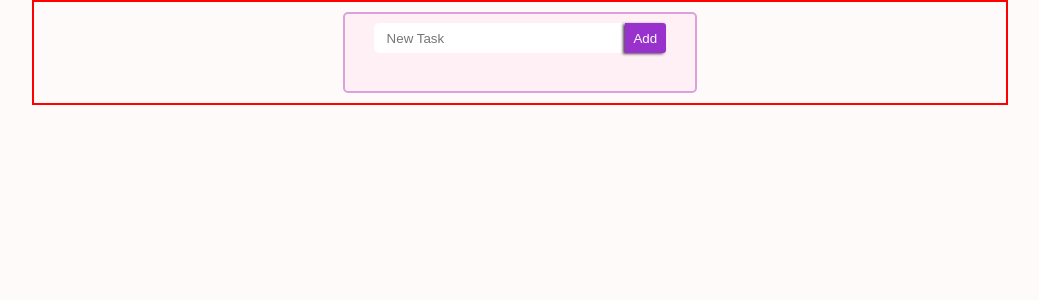
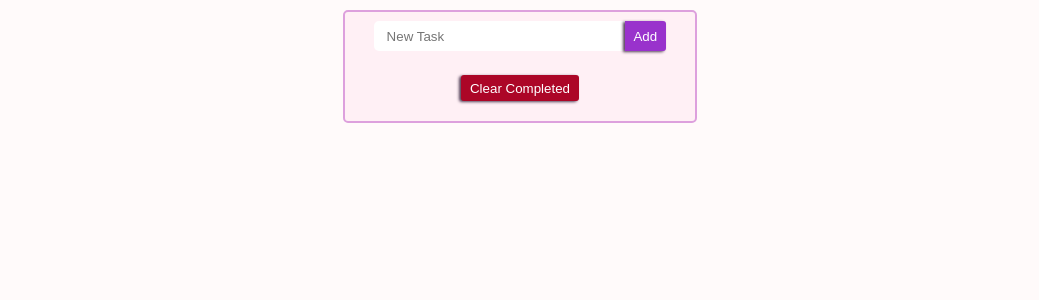
Before and after one commit to aldairbalanzar/TodoList-React-Typescript, a React (Create React App) app: page / in a window 1280 px wide. Shown: the top 300 px of the page, without its empty margins (120-1159 px from the left). Built offline with nearby package versions, Linux system fonts and the light colour scheme.

Commit message:
added handleDeleteAllCompleted and edited styling

```diff
--- a/src/App.css
+++ b/src/App.css
@@ -47,7 +47,6 @@ html {
 }
 
 .App {
-  border: 2px solid red;
   margin: 0 auto;
   display: flex;
   justify-content: center;
@@ -103,7 +102,7 @@ html {
   background-color: lavenderblush;
   border-radius: 5px;
   margin: 1% auto;
-  padding: 1% 3% 3%;
+  padding: 1% 3% 2%;
 }
 
 .form-todo {
@@ -191,3 +190,27 @@ html {
   cursor: pointer;
   transition: .25s;
 }
+
+.button-clear-completed {
+  border: none;
+  width: auto;
+  border: none;
+  color: white;
+  background-color: rgb(172, 6, 39);
+  padding: 2% 3%;
+  margin: 5% 0 0;
+  border-radius: 3px;
+  box-shadow: -2px 1px 3px #534057;
+  transition: .2s;
+}
+.button-clear-completed:hover {
+  cursor: pointer;
+  background-color: rgb(231, 21, 63);
+  transition: .125s;
+}
+.button-clear-completed:focus {
+  outline: none;
+  background-color: rgb(231, 21, 63);
+  box-shadow: -1px 1px 2px  #574040;
+  cursor: pointer;
+}
--- a/src/App.tsx
+++ b/src/App.tsx
@@ -10,7 +10,16 @@ interface ITodo {
 }
 
 const App: React.FC = () => {
+
   const [todoList, setTodoList] = useState<ITodo[]>([])
+
+  const handleDeleteAllCompleted = () => {
+    let newList = todoList.filter(todo => todo.completed !== true)
+    setTodoList([
+      ...newList
+    ])
+  }
+
   return (
     <div className="App">
       <div className='components-container'>
@@ -20,6 +29,7 @@ const App: React.FC = () => {
             <Todo todo={todo} todoList={todoList} setTodoList={setTodoList} />
           ))}
         </ul>
+        <button className='button-clear-completed' onClick={handleDeleteAllCompleted}>Clear Completed</button>
       </div>
     </div>
   );
--- a/src/components/Todo.tsx
+++ b/src/components/Todo.tsx
@@ -19,7 +19,7 @@ const Todo: React.FC<IAppProps> = ({ todo, todoList, setTodoList }) => {
         setTodoList([
             ...newList
         ])
-    }
+    };
 
     const toggleCompleted = (todoId: string) => {
         const newList = todoList.map(todo => {
@@ -36,7 +36,7 @@ const Todo: React.FC<IAppProps> = ({ todo, todoList, setTodoList }) => {
         setTodoList([
             ...newList
         ])
-    }
+    };
 
     return (
         <div className='task-container' key={todo.id} >
@@ -49,6 +49,6 @@ const Todo: React.FC<IAppProps> = ({ todo, todoList, setTodoList }) => {
             <i className='delete-icon' onClick={() => {handleDelete(todo.id)}}>X</i>
         </div>
     )
-}
+};
 
 export default Todo
```
